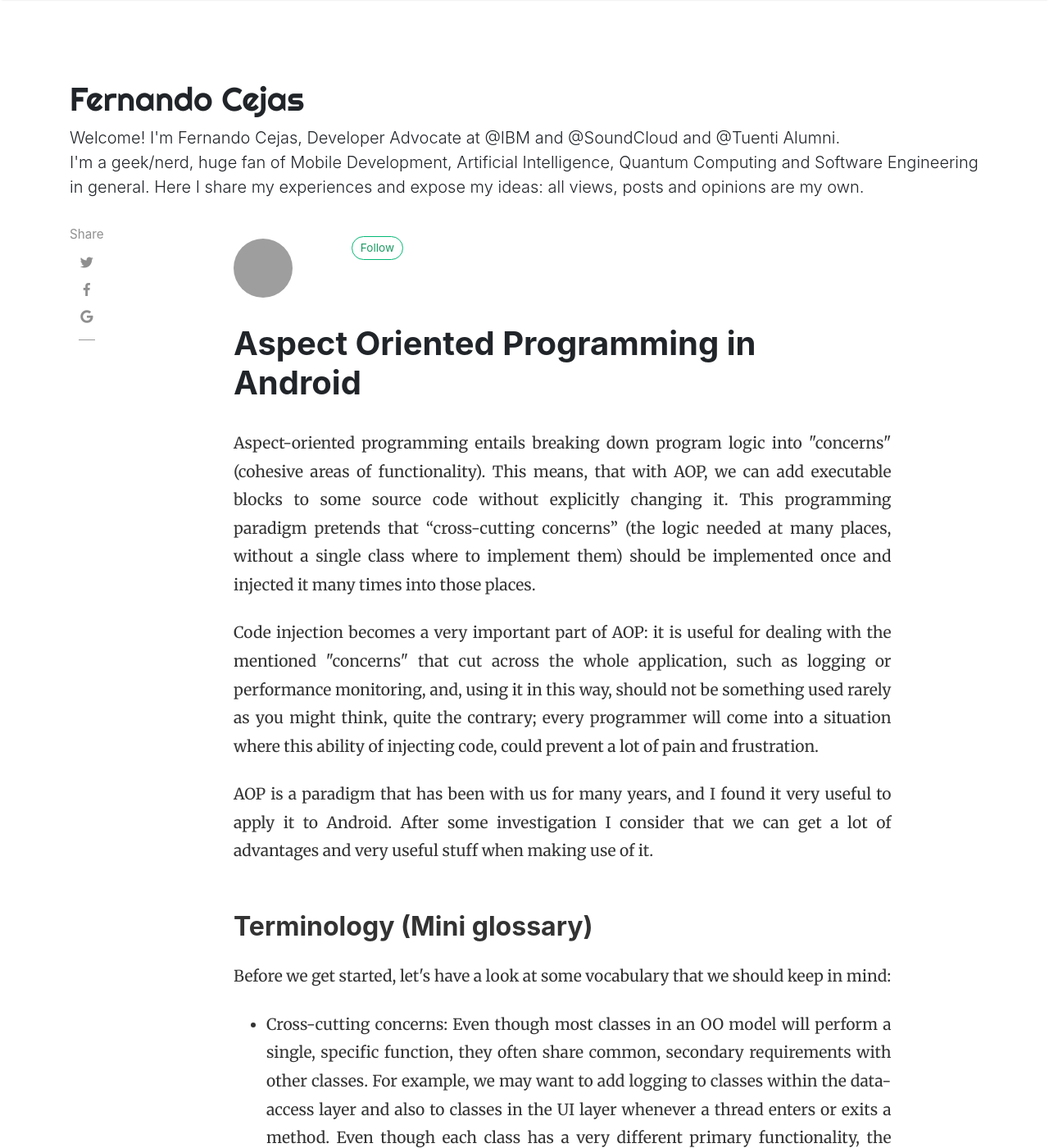
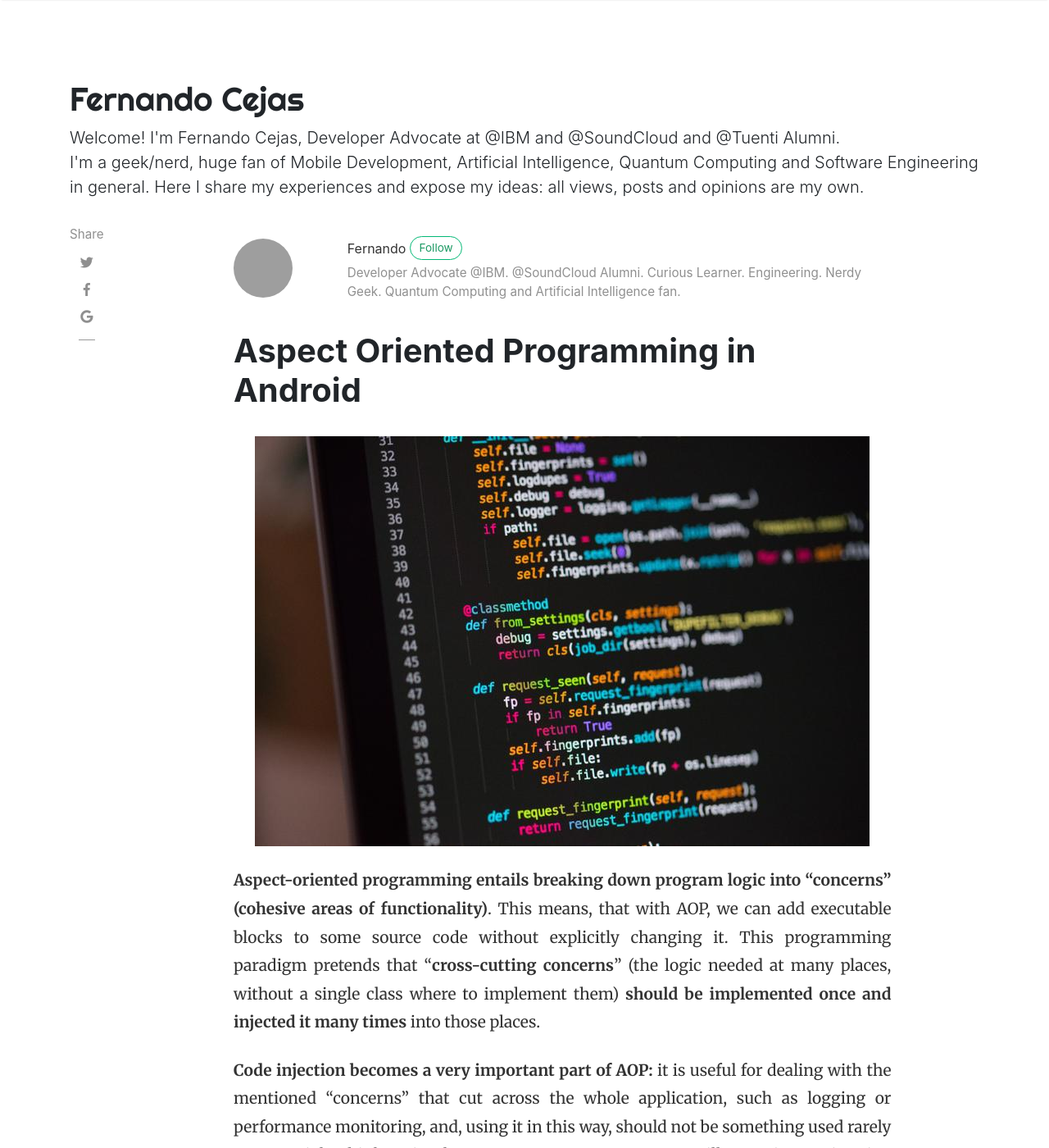
Before and after one commit to android10/legacy-android10.github.io, a Jekyll site: the page built from _posts/2014-08-03-aspect-oriented-programming-in-android.md, in a window 1280 px wide and 1400 px high. Shown: the whole window at 82% size. Built offline with Jekyll 4.4.1, drawn with Linux system fonts in a browser that asks for light colours; nearby versions of some CDN libraries; comment, search, counter and statistics services are not loaded; some of the changed text lies outside the part shown; grey boxes are pictures that could not be loaded.

Commit message:
Reformat article: AOP on Android.

````diff
--- a/_posts/2014-08-03-aspect-oriented-programming-in-android.md
+++ b/_posts/2014-08-03-aspect-oriented-programming-in-android.md
@@ -2,10 +2,15 @@
 id: 3
 title: Aspect Oriented Programming in Android
 date: 2014-08-03T01:02:51+00:00
-author: Fernando Cejas
+author: fernando
 description: AOP is a paradigm that has been with us for many years, and I found it very useful to apply it to Android. After some investigation I consider that we can get a lot of advantages and very useful stuff when making use of it
 layout: post
 permalink: /2014/08/03/aspect-oriented-programming-in-android/
+image: assets/images/clean_architecture_reloaded_featured.jpg
+comments: false
+featured: false
+hidden: false
+categories: [ android, mobile, java, architecture, aop, oop, programming ]
 categories:
   - Android
   - Aspect Oriented Programming
@@ -24,85 +29,107 @@
   - javassits
   - weaving
 ---
-<p class="justify"><span class="boldtext">Aspect-oriented programming</span> entails breaking down program logic into <span class="boldtext">"concerns"</span> (cohesive areas of functionality). This means, that with <span class="boldtext">AOP</span>, we can add executable blocks to some source code without explicitly changing it. This programming paradigm pretends that <span class="boldtext">“cross-cutting concerns”</span> (the logic needed at many places, without a single class where to implement them) should be implemented once and injected it many times into those places.</p>
+**Aspect-oriented programming entails breaking down program logic into "concerns" (cohesive areas of functionality)**. This means, that with AOP, we can add executable blocks to some source code without explicitly changing it. This programming paradigm pretends that “**cross-cutting concerns**” (the logic needed at many places, without a single class where to implement them) **should be implemented once and injected it many times** into those places.
 
-<p class="justify"><span class="boldtext">Code injection becomes a very important part of AOP:</span> it is useful for dealing with the mentioned <span class="boldtext">"concerns"</span> that cut across the whole application, such as logging or performance monitoring, and, using it in this way, should not be something used rarely as you might think, quite the contrary; every programmer will come into a situation where this ability of injecting code, could prevent a lot of pain and frustration.</p>
+**Code injection becomes a very important part of AOP:** it is useful for dealing with the mentioned "concerns" that cut across the whole application, such as logging or performance monitoring, and, using it in this way, should not be something used rarely as you might think, quite the contrary; every programmer will come into a situation where this ability of injecting code, could prevent a lot of pain and frustration.
 
-<p class="justify"><span class="boldtext">AOP</span> is a paradigm that has been with us for many years, and I found it very useful to apply it to Android. After some investigation I consider that we can get a lot of advantages and very useful stuff when making use of it.</p>
+**AOP is a paradigm that has been with us for many years**, and I found it very useful to apply it to Android.
+
+After some investigation I consider that we can get a lot of advantages and very useful stuff when making use of it.
+
 
 ## Terminology (Mini glossary)
 
-<p class="justify">Before we get started, let's have a look at some vocabulary that we should keep in mind:</p>
+Before we get started, let's have a look at some vocabulary that we should keep in mind:
 
-  * <p class="justify"><span class="boldtext">Cross-cutting concerns:</span> Even though most classes in an OO model will perform a single, specific function, they often share common, secondary requirements with other classes. For example, we may want to add logging to classes within the data-access layer and also to classes in the UI layer whenever a thread enters or exits a method. Even though each class has a very different primary functionality, the code needed to perform the secondary functionality is often identical.</p>
-  * <p class="justify"><span class="boldtext">Advice:</span> The code that is injected to a class file. Typically we talk about before, after, and around advices, which are executed before, after, or instead of a target method. It’s possible to make also other changes than injecting code into methods, e.g. adding fields or interfaces to a class.
-  * <p class="justify"><span class="boldtext">Joint point:</span> A particular point in a program that might be the target of code injection, e.g. a method call or method entry.</p>
-  * <p class="justify"><span class="boldtext">Pointcut:</span> An expression which tells a code injection tool where to inject a particular piece of code, i.e. to which joint points to apply a particular advice. It could select only a single such point – e.g. execution of a single method – or many similar points – e.g. executions of all methods marked with a custom annotation such as @DebugTrace.</p>
-  * <p class="justify"><span class="boldtext">Aspect:</span> The combination of the pointcut and the advice is termed an aspect. For instance, we add a logging aspect to our application by defining a pointcut and giving the correct advice.</p>
-  * <p class="justify"><span class="boldtext">Weaving: </span>The process of injecting code – advices – into the target places – joint points.</p>
+  * **Cross-cutting concerns:** Even though most classes in an OO model will perform a single, specific function, they often share common, secondary requirements with other classes. For example, we may want to add logging to classes within the data-access layer and also to classes in the UI layer whenever a thread enters or exits a method. Even though each class has a very different primary functionality, the code needed to perform the secondary functionality is often identical.
+
+  * **Advice:** The code that is injected to a class file. Typically we talk about before, after, and around advices, which are executed before, after, or instead of a target method. It’s possible to make also other changes than injecting code into methods, e.g. adding fields or interfaces to a class.
+
+  * **Joint point:** A particular point in a program that might be the target of code injection, e.g. a method call or method entry.
+
+  * **Pointcut:** An expression which tells a code injection tool where to inject a particular piece of code, i.e. to which joint points to apply a particular advice. It could select only a single such point – e.g. execution of a single method – or many similar points – e.g. executions of all methods marked with a custom annotation such as @DebugTrace.
+
+  * **Aspect:** The combination of the pointcut and the advice is termed an aspect. For instance, we add a logging aspect to our application by defining a pointcut and giving the correct advice.
+
+  * **Weaving:** The process of injecting code – advices – into the target places – joint points.
 
 This picture summarizes a bit a few of these concepts:
 
-<img class="aligncenter wp-image-164 size-full" src="/assets/migrated/AspectOrientedProgramming.png" alt="Aspect Oriented Programming" width="674" height="391" srcset="/assets/migrated/AspectOrientedProgramming.png 674w, /assets/migrated/AspectOrientedProgramming-300x174.png 300w" sizes="(max-width: 674px) 100vw, 674px" />
+![aspect_oriented_programming](/assets/images/aspect_oriented_programming_01.png)
+
 
 ## So...where and when can we apply AOP?
 
 Some examples of cross-cutting concerns are:
 
-  * <span class="boldtext">Logging</span>
-  * <span class="boldtext">Persistance</span>
-  * <span class="boldtext">Performance monitoring</span>
-  * <span class="boldtext">Data Validation</span>
-  * <span class="boldtext">Caching</span>
+  * **Logging**
+  * **Persistance**
+  * **Performance monitoring**
+  * **Data Validation**
+  * **Caching**
   * <a href="http://en.wikipedia.org/wiki/Cross-cutting_concern" target="_blank">Many others</a>
 
-<p class="justify">And in relation with "when the magic happens", the code can be injected at different points in time:</p>
+And in relation with "when the magic happens", the code can be injected at different points in time:
 
-  * <p class="justify"><span class="boldtext">At run-time:</span> your code has to explicitly ask for the enhanced code, e.g. by using a Dynamic Proxy (this is arguably not true code injection). Anyway here is an example I created for testing it.</p>
-  * <p class="justify"><span class="boldtext">At load-time:</span> the modification are performed when the target classes are being loaded by Dalvik or ART. Byte-code or Dex-code weaving.</p>
-  * <p class="justify"><span class="boldtext">At build-time:</span> you add an extra step to your build process to modify the compiled classes before packaging and deploying your application. Source-code weaving.</p>
+  * **At run-time:** your code has to explicitly ask for the enhanced code, e.g. by using a Dynamic Proxy (this is arguably not true code injection). Anyway here is an example I created for testing it.
+  * **At load-time:** the modification are performed when the target classes are being loaded by Dalvik or ART. Byte-code or Dex-code weaving.
+  * **At build-time:** you add an extra step to your build process to modify the compiled classes before packaging and deploying your application. Source-code weaving.
 
-<p class="justify">Depending on the situation you will be choosing one or the other :).</p>
+Depending on the situation you will be choosing one or the other :).
+
 
 ## Tools and Libraries
 
-<span class="boldtext">There are a few tools and libraries out there that help us use AOP:</span>
+There are a few tools and libraries out there that help us use AOP:
 
-  * <p class="justify"><span class="boldtext"><a href="https://eclipse.org/aspectj/" target="_blank">AspectJ:</a></span> A seamless aspect-oriented extension to the Javatm programming language (works with Android).</p>
-  * <p class="justify"><span class="boldtext"><a href="https://github.com/crimsonwoods/javassist-android" target="_blank">Javassist for Android:</a></span> An android porting of the very well known java library Javassist for bytecode manipulation.</p>
-  * <p class="justify"><span class="boldtext"><a href="https://code.google.com/p/dexmaker/" target="_blank">DexMaker:</a></span> A Java-language API for doing compile time or runtime code generation targeting the Dalvik VM.</p>
-  * <p class="justify"><span class="boldtext"><a href="http://asm.ow2.org/asmdex-index.html" target="_blank">ASMDEX:</a></span> A bytecode manipulation library as ASM but it handles the DEX bytecode used by Android executables.</p>
+  * <a href="https://eclipse.org/aspectj/" target="_blank">AspectJ:</a> A seamless aspect-oriented extension to the Javatm programming language (works with Android).
+  * <a href="https://github.com/crimsonwoods/javassist-android" target="_blank">Javassist for Android:</a> An android porting of the very well known java library Javassist for bytecode manipulation.
+  * <a href="https://code.google.com/p/dexmaker/" target="_blank">DexMaker:</a> A Java-language API for doing compile time or runtime code generation targeting the Dalvik VM.
+  * <a href="http://asm.ow2.org/asmdex-index.html" target="_blank">ASMDEX:</a> A bytecode manipulation library as ASM but it handles the DEX bytecode used by Android executables.
+
 
 ## Why AspectJ?
 
-For our example below I have chosen AspectJ for the following reasons:
+For our example below I have chosen **AspectJ** for the following reasons:
 
-  * <span class="boldtext">Very powerful.</span>
-  * <span class="boldtext">Supports build time and load time code injection.</span>
-  * <span class="boldtext">Easy to use.</span>
+  * **Very powerful.**
+  * **Supports build time and load time code injection.**
+  * **Easy to use.**
+
 
 ## Example
 
-<p class="justify">Let's say we want to measure the performance of a method (how long takes its execution). For doing this we want to mark our method with a <span class="boldtext">@DebugTrace</span> annotation and want to see the results using the logcat transparently without having to write code in each annotated method. <span class="boldtext">Our approach is to use AspectJ for this purpose.</span></p>
+Let's say we want to measure the performance of a method (how long takes its execution).
 
-<p class="justify">This is what is gonna happen under the hood:</p>
+For doing this we want to mark our method with a ```@DebugTrace``` annotation and want to see the results using the logcat transparently without having to write code in each annotated method.
 
-  * <span class="boldtext">The annotation will be processed in a new step we are adding to our compilation fase.</span>
-  * <span class="boldtext">Necessary boilerplate code will be generated and injected in the annotated method.</span>
+Our approach is to use **AspectJ** for this purpose.
 
-<p class="justify">I have to say here that while I was researching I found <a href="https://github.com/JakeWharton/hugo" target="_blank">Jake Wharton's Hugo Library</a> that it is suppose to do the same, so I refactored my code and looks similar to it, although mine is a more primitive and simpler version (I have learnt a lot by looking at its code by the way).</p>
+This is what is gonna happen under the hood:
 
-<img class="aligncenter size-full wp-image-165" src="/assets/migrated/AspectWeaving.png" alt="AspectWeaving" width="676" height="358" srcset="/assets/migrated/AspectWeaving.png 676w, /assets/migrated/AspectWeaving-300x158.png 300w" sizes="(max-width: 676px) 100vw, 676px" />
+  * The annotation will be processed in a new step that we are adding to our compilation fase.
+  * Necessary boilerplate code will be generated and injected in the annotated method.
+
+I have to say here that while I was researching I found <a href="https://github.com/JakeWharton/hugo" target="_blank">Jake Wharton's Hugo Library</a> that it is suppose to do the same, so I refactored my code and looks similar to it, **although mine is a more primitive and simpler version** (I have learnt a lot by looking at its code by the way).
+
+![aspect_oriented_programming](/assets/images/aspect_oriented_programming_02.png)
+
 
 ## Project structure
 
-<p class="justify">We will break up our sample application into <span class="boldtext">2 modules,</span> the first will contain our android app and the second will be an android library that will make use of AspectJ library for weaving (code injection).</p>
+We will break up our sample application into **2 modules**, the first will contain our android app and the second will be an android library that will make use of **AspectJ** library for weaving (code injection).
 
-<p class="justify">You may be wondering why we are using an android library module instead of a pure java library: <span class="boldtext">the reason is that for AspectJ to work on Android we have to make use of some hooks when compiling our app and this is only possible using the android-library gradle plugin.</span> (Do not worry about this yet, cause I will be giving some more details later).</p>
+You may be wondering why we are using an android library module instead of a pure java library: the reason is that **for AspectJ to work on Android we have to make use of some hooks when compiling our app** and this is only possible using the **android-library** gradle plugin.
+
+Do not worry about this yet, cause I will be giving some more details later.
+
 
 ## Creating our annotation
 
-<p class="justify">We first create our Java annotation. This annotation will be persisted in the class (<span class="boldtext">RetentionPolicy.CLASS</span>) file and we will be able to annotate any constructor or method with it (<span class="boldtext">ElementType.CONSTRUCTOR and ElementType.METHOD</span>). So our <span class="boldtext">DebugTrace.java</span> file will look like this:</p>
+We first create our Java annotation, which will be persisted in the class (```RetentionPolicy.CLASS```) file and we will be able to annotate any constructor or method with it (```ElementType.CONSTRUCTOR``` and ```ElementType.METHOD```).
+
+Our ```DebugTrace.java``` file will look like this:
 
 ```java
 @Retention(RetentionPolicy.CLASS)
@@ -110,9 +137,12 @@
 public @interface DebugTrace {}
 ```
 
+
 ## Our StopWatch for performance monitoring
 
-<p class="justify">I have created a simple class that encapsulates time start/stop. Here is our <span class="boldtext">StopWatch.java</span> class:</p>
+I have created a simple class that encapsulates time start/stop.
+
+Here is our ```StopWatch.java``` class:
 
 ```java
 /**
@@ -153,9 +183,12 @@
 }
 ```
 
+
 ## DebugLog Class
 
-<p class="justify">I just decorated the <span class="boldtext">"android.util.Log"</span> cause my first idea was to add some more functionality to the android log. Here it is:</p>
+I just decorated the ```android.util.Log``` cause my first idea was to add some more functionality to the android log.
+
+Here it is:
 
 ```java
 /**
@@ -177,9 +210,10 @@
 }
 ```
 
+
 ## Our Aspect
 
-<p class="justify">Now it is time to create our aspect class (<span class="boldtext">TraceAspect.java</span>) that will be in charge of managing the annotation processing and source-code weaving.</p>
+Now it is time to create our aspect class (```TraceAspect.java```) that will be in charge of managing the annotation processing and source-code weaving.
 
 ```java
 /**
@@ -240,18 +274,24 @@
 
 Some important points to mention here:
 
-  * <p class="justify">We declare 2 public methods with 2 pointcuts that will filter all methods and constructors annotated with <span class="boldtext">"org.android10.gintonic.annotation.DebugTrace"</span>.</p>
-  * <p class="justify">We define the <span class="boldtext">"weaveJointPoint(ProceedingJoinPoint joinPoint)"</span> annotated with <span class="boldtext">"@Around"</span> which means that our code injection will happen around the annotated method with <span class="boldtext">"@DebugTrace"</span>.</p>
-  * <p class="justify">The line <span class="boldtext">"Object result = joinPoint.proceed();"</span> is where the annotated method execution happens, so before this, is where we start our <span class="boldtext">StopWatch</span> to start measuring time, and after that, we stop it.</p>
-  * <p class="justify">Finally we build our message and print it using the <span class="boldtext">Android Log</span>.</p>
+  * We declare **2 public methods** with **2 pointcuts** that will filter all methods and constructors annotated with ```org.android10.gintonic.annotation.DebugTrace```.
+
+  * We define the ```weaveJointPoint(ProceedingJoinPoint joinPoint)``` annotated with ```@Around``` which means that our code injection will happen around the annotated method with ```@DebugTrace```.
+
+  * The line ```Object result = joinPoint.proceed();``` is where the annotated method execution happens, so before this, is where we start our StopWatch to start measuring time, and after that, we stop it.
+
+  * Finally we build our message and print it using the **Android Log**.
+
 
 ## Making AspectJ to work with Android
 
-<p class="justify">Now everything should be working, but, if we compile our sample, we will see that nothing happens.</p>
+Now everything should be working, but, if we compile our sample, we will see that nothing happens.
 
-<p class="justify"><span class="boldtext">The reason is that we have to use the AspectJ compiler (ajc, an extension of the java compiler) to weave all classes that are affected by an aspect.</span> That's why, as I mention before, we need to add some extra configuration to our gradle build task to make it work.</p>
+The reason is that **we have to use the AspectJ compiler** (ajc, an extension of the java compiler) to weave all classes that are affected by an aspect.
 
-<p class="justify">This is how our <span class="boldtext">build.gradle</span> looks like:</p>
+That's why, as I mention before, we need to add some extra configuration to our gradle build task to make it work.
+
+This is how our ```build.gradle``` looks like:
 
 ```groovy
 import com.android.build.gradle.LibraryPlugin
@@ -325,9 +365,12 @@
 }
 ```
 
+
 ## Our test method
 
-<p class="justify">Let's use our cool aspect annotation by adding it to a test method. <span class="boldtext">I have created a method inside the main activity for testing purpose.</span> Let's have a look at it:</p>
+Let's use our cool aspect annotation by adding it to a test method.
+
+I have created a method inside the main activity for testing purpose:
 
 ```java
 @DebugTrace
@@ -340,47 +383,54 @@
   }
 ```
 
+
 ## Executing our application
 
-<p class="justify">We build and install our app on an android device/emulator by executing the gradle command:</p>
+We build and install our app on an android device/emulator by executing the gradle command:
 
 ```
 gradlew clean build installDebug
 ```
 
-<p class="justify">If we open the logcat and execute our sample, we will see a debug log with:</p>
+If we open the logcat and execute our sample, we will see a debug log with:
 
 ```
 Gintonic --> testAnnotatedMethod --> [10ms]
 ```
 
-<p class="justify"><span class="boldtext">Our first android application using AOP worked!</span></p>
+Our first android application using AOP worked!
 
-<p class="justify">You can use the <a href="https://play.google.com/store/apps/details?id=jp.itplus.android.dex.dump&hl=en" target="_blank">Dex Dump</a> android application (from your phone), or any any other reverse engineering tool for decompiling the apk and see the source code generated and injected.</p>
+You can use the <a href="https://play.google.com/store/apps/details?id=jp.itplus.android.dex.dump&hl=en" target="_blank">Dex Dump</a> android application (from your phone), or any any other reverse engineering tool for decompiling the apk and see the source code generated and injected.
+
 
 ## Recap
 
 So to recap and summarize:
 
-  * <span class="boldtext">We have had a taste of Aspect Oriented programming paradigm.</span>
-  * <span class="boldtext">Code Injection becomes a very important part of this approach (AOP).</span>
-  * <span class="boldtext">AspectJ is a very powerful and easy to use tool for source code weaving in Android applications.</span>
-  * <span class="boldtext">We have created a working example using AOP capabilities.</span>
+  * **We have had a taste of Aspect Oriented programming paradigm.**
+  * **Code Injection becomes a very important part of this approach (AOP).**
+  * **AspectJ is a very powerful and easy to use tool for source code weaving in Android applications.**
+  * **We have created a working example using AOP capabilities.**
+
 
 ## Conclusion
 
-<p class="justify"><span class="boldtext">Aspect Oriented Programming is very powerful.</span> Using it the right way, you can avoid duplicating a lot of code when you have <span class="boldtext">"cross-cutting concerns"</span> in your Android apps, like performance monitoring, as we have seen in our example. I do encourage you to give it a try, you will find it very useful.</p>
+Aspect Oriented Programming is very powerful. Using it the right way, you can avoid duplicating a lot of code when you have "**cross-cutting concerns**" in your Android apps, like performance monitoring, as we have seen in our example.
 
-<p class="justify"><span class="boldtext">I hope you like the article, the purpose of it was to share what I've learnt so far, so feel free to comment and give feedback, or even better, fork the code and play a bit with it.</span></p>
+I do encourage you to give it a try, you will find it very useful.
 
-<p class="justify">I'm sure we can add very interesting stuff to our AOP module in the sample app. Ideas are very welcome ;).</p>
+I hope you like the article, the purpose of it was to share what I've learnt so far, so feel free to comment and give feedback, or even better, fork the code and play a bit with it.
+
+I'm sure we can add very interesting stuff to our AOP module in the sample app. Ideas are very welcome ;).
+
 
 ## Source Code
 
-<p class="justify">You can check 2 examples here, the first one uses <span class="boldtext">AspectJ</span> and the second one uses a <span class="boldtext">Dynamic Proxy</span> approach:</p>
+You can check **2 examples** here, the first one uses **AspectJ** and the second one uses a **Dynamic Proxy** approach:
 
   * <a href="https://github.com/android10/Android-AOPExample" target="_blank">https://github.com/android10/Android-AOPExample</a>.
   * <a href="https://github.com/android10/DynamicProxy_Java_Sample" target="_blank">https://github.com/android10/DynamicProxy_Java_Sample</a>
+
 
 ## Resources
 
````
Also changed, not shown: assets/images/aspect_oriented_programming_01.png (added), assets/images/aspect_oriented_programming_02.png (added).
